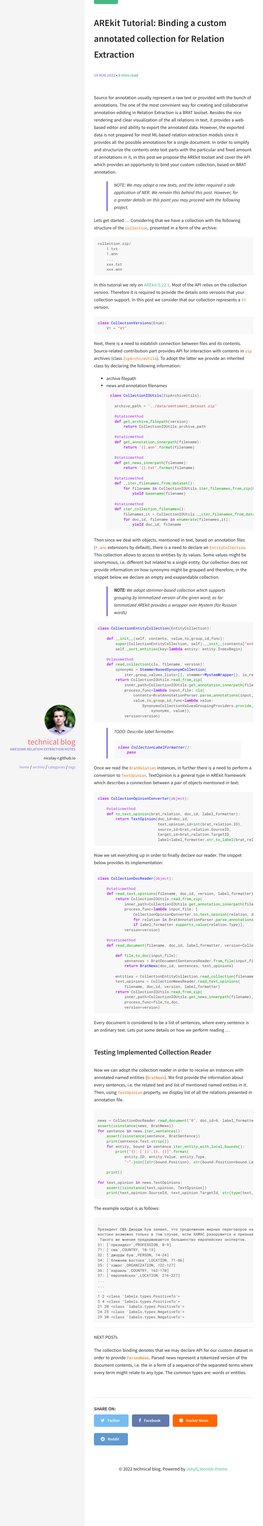
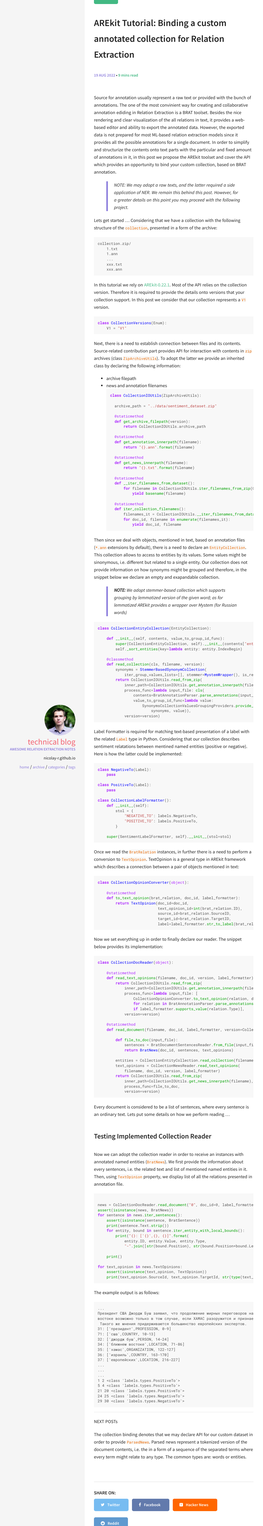
Before and after one commit to nicolay-r/blog, a Jekyll site: the page built from _posts/2022-08-19-arekit-collection-bind.md, in a window 1280 px wide. Shown: the part 77-5000 px from the top of the page at 31% size, without its empty margins (46-897 px from the left). Built offline with Jekyll 4.4.1, drawn with Linux system fonts in a browser that asks for light colours.

Commit message:
Update 2022-08-19-arekit-collection-bind.md

````diff
--- a/_posts/2022-08-19-arekit-collection-bind.md
+++ b/_posts/2022-08-19-arekit-collection-bind.md
@@ -97,10 +97,25 @@ class CollectionEntityCollection(EntityCollection):
                         synonyms, value)),
             version=version)
 ```
-> TODO: Describe label formatter.
+
+Label Formatter is required for matching text-based presentation of a label with the related `Label` type in Python.
+Considering that our collection describes sentiment relatations between mentined named entities (positive or negative).
+Here is how the latter could be implemented:
 ```python
+class NegativeTo(Label):
+    pass
+
+class PositiveTo(Label):
+    pass
+
 class CollectionLabelFormatter():
-    pass
+    def __init__(self):
+        stol = {
+            "NEGATIVE_TO": labels.NegativeTo,
+            "POSITIVE_TO": labels.PositiveTo,
+        }
+
+    super(SentimentLabelFormatter, self).__init__(stol=stol)
 ```
 
 
````
